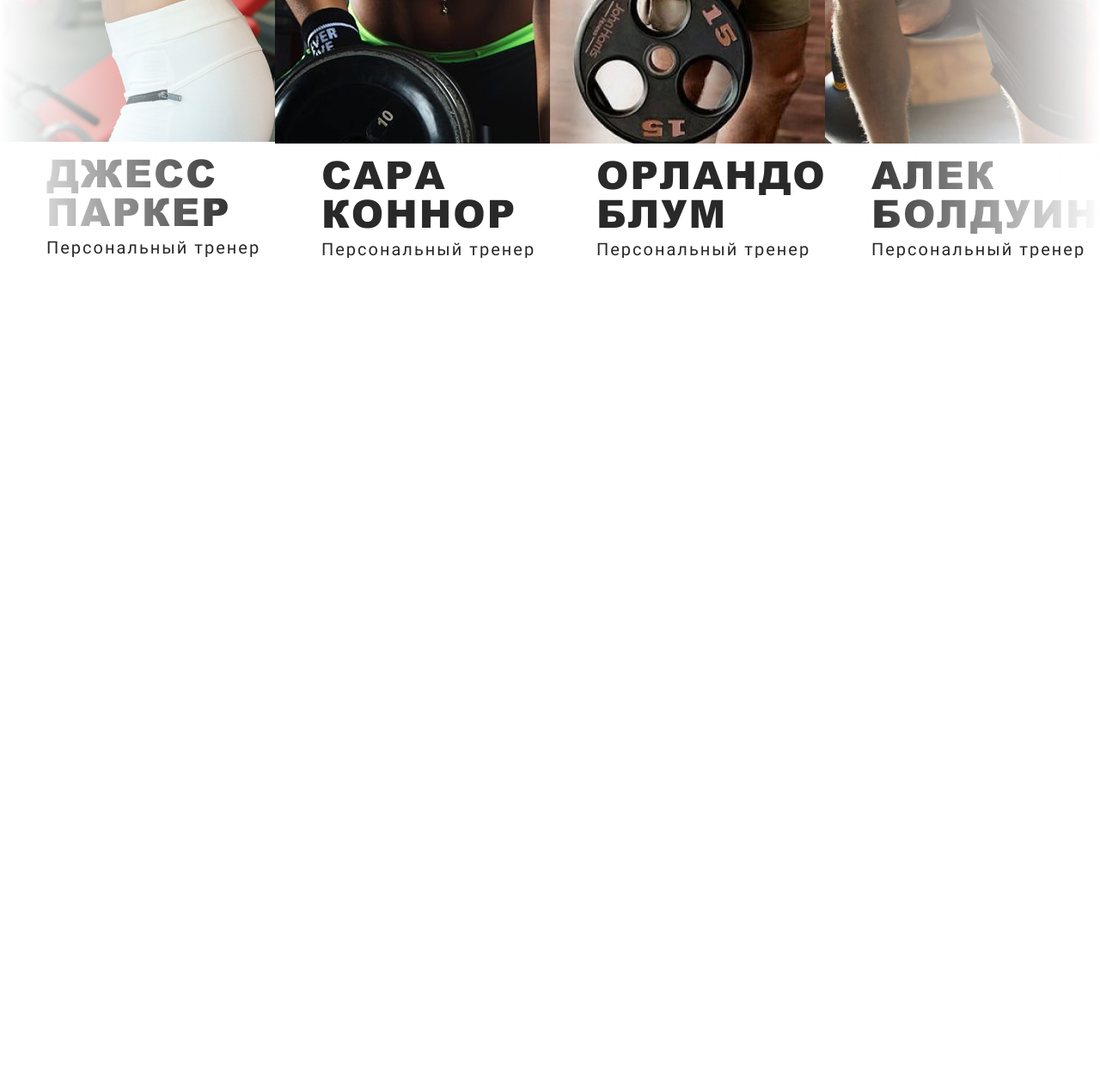
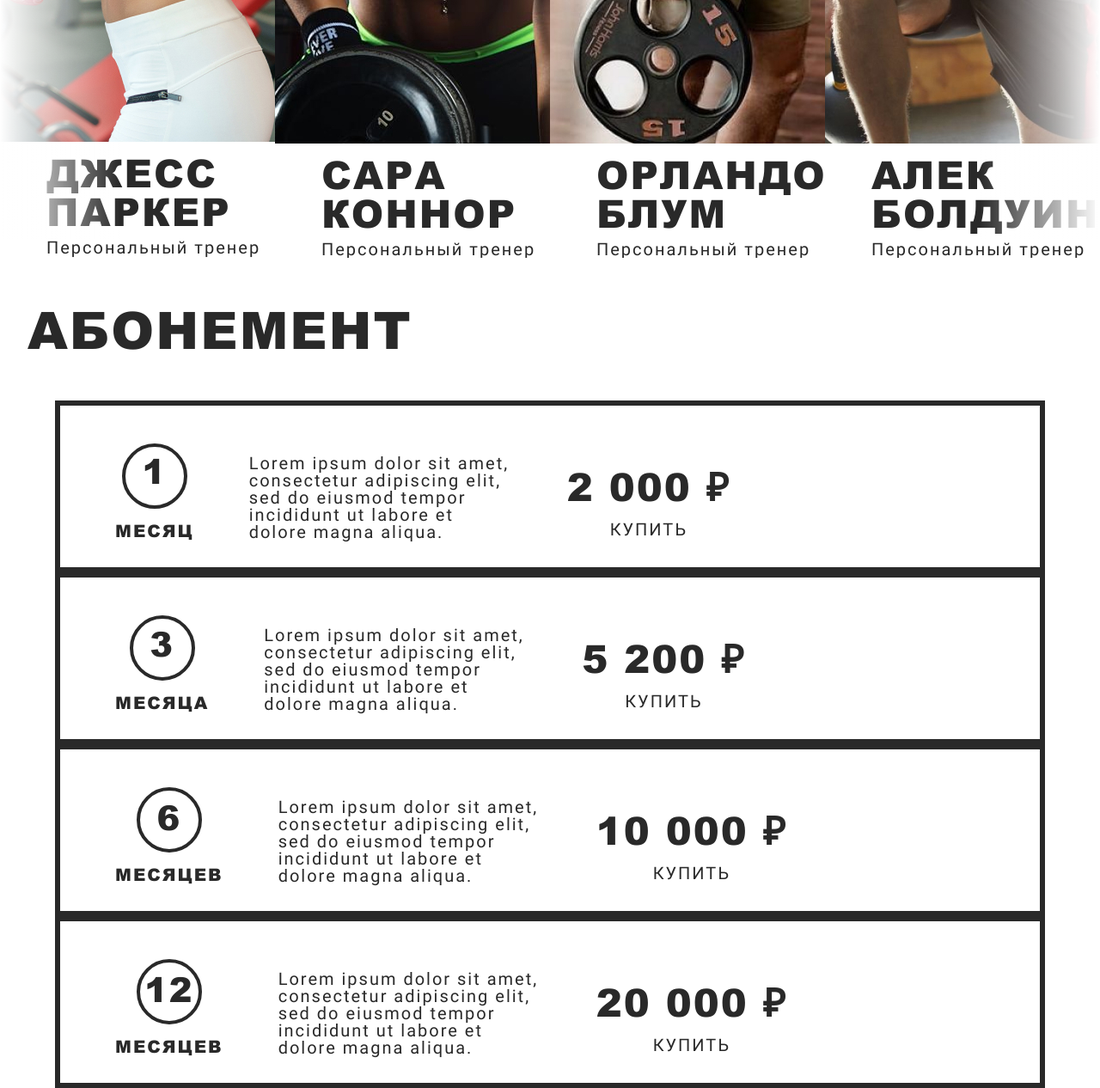
Before and after one commit to Ekaterina-Belkova/fitness-club, a plain HTML site: page index.html in a window 1280 px wide. Shown: the part 4748-6014 px from the top of the page at 86% size. Before the commit the page ends 5048 px from the top, so only its background shows below. Drawn offline with nearby package versions, Linux system fonts and the light colour scheme.

Commit message:
add section price with adaptive

```diff
--- /dev/null
+++ b/css/price.css
@@ -0,0 +1,128 @@
+.price__title {
+  padding-top: 140px;
+  padding-bottom: 81px;
+  font-family: Arial, sans-serif;
+  font-size: 80px;
+  font-weight: 900;
+}
+
+.price__wrapper {
+  display: flex;
+  justify-content: center;
+  flex-direction: row;
+  align-items: center;
+  gap: 40px;
+}
+
+.price__wrapper-card {
+  display: flex;
+  flex-direction: column;
+  align-items: center;
+  gap: 30px;
+  width: 310px;
+  height: 624px;
+  border: 6px solid #292929;
+  padding: 70px 3vh 30px 3vh;
+}
+
+.item-wrap {
+  display: flex;
+  flex-direction: column;
+  align-items: center;
+  gap: 24px;
+}
+
+.price__wrapper-card__number {
+  width: 76px;
+  height: 76px;
+  border-radius: 50px;
+  border: 4px solid #292929;
+  text-align: center;
+  font-family: Arial, sans-serif;
+  font-size: 40px;
+  font-weight: 700;
+  padding-top: 6%;
+}
+
+.price__wrapper-card:hover {
+  transition: 0.5s;
+  height: 686px;
+  border: 6px solid #FF8340;
+}
+
+.price__wrapper-card:hover .price__wrapper-card__number {
+  border: 6px solid #FF8340;
+  color: #FF8340;
+}
+
+.price__wrapper-card__month {
+  font-family: Arial, sans-serif;
+  font-size: 20px;
+  font-weight: 900;
+  padding-bottom: 30px;
+}
+
+.price__wrapper-card__description {
+  font-family: Roboto, sans-serif;
+  font-size: 20px;
+  font-weight: 500;
+  padding-bottom: 30px;
+}
+
+.price__wrapper-card__cost {
+  font-family: Arial, sans-serif;
+  font-size: 45px;
+  font-weight: 900;
+}
+
+.price__wrapper-card__button {
+  font-family: Roboto, sans-serif;
+  font-size: 20px;
+  font-weight: 500;
+}
+
+@media screen and (max-width: 1330px) {
+  .price__title {
+    padding-top: 53px;
+    padding-bottom: 53px;
+    padding-left: 32px;
+    font-size: 60px;
+  }
+
+  .price__wrapper {
+    display: inline;
+  }
+
+  .price__wrapper-card {
+    flex-direction: row;
+    align-items: center;
+    width: 90vw;
+    height: 25vh;
+    margin-left: 5vw;
+    padding-left: 5vw;
+    gap: 5vw;
+  }
+
+  .price__wrapper-card:hover {
+    height: 26vh;
+  }
+
+  .price__wrapper-card:hover .price__wrapper-card__month {
+    color: #FF8340;
+  }
+
+  .item-wrap {
+    display: flex;
+    flex-direction: column;
+    gap: 15px;
+  }
+
+  .price__wrapper-card__number {
+    padding-top: 8%;
+  }
+
+  .price__wrapper-card__description {
+    width: 306px;
+    height: 115px;
+  }
+}
--- a/css/slider.css
+++ b/css/slider.css
@@ -4,7 +4,7 @@
 }
 
 .slider-title {
-  padding: 140px 0 124px 5vw;
+  padding: 140px 0 124px 15vw;
   font-family: Arial, sans-serif;
   font-size: 80px;
   font-weight: 900;
@@ -26,10 +26,9 @@
   font-weight: 500;
 }
 
-
 .swiper-button-next {
   height: 100%;
-  width: 280px;
+  width: 140px;
   right: 0;
   top: 0;
   color: #FF8340;
@@ -38,9 +37,36 @@
 
 .swiper-button-prev {
   height: 100%;
-  width: 280px;
+  width: 140px;
   left: 0;
   top: 0;
   color: #FF8340;
   background: linear-gradient(90deg, #FFFFFF 0%, rgba(41, 41, 41, 0) 100%);
 }
+
+@media screen and (max-width: 1000px) {
+  .slider-title {
+    display: none;
+  }
+
+  .swiper-slide {
+  filter: grayscale(2);
+  padding-top: 30px;
+  }
+
+  .swiper-slide-next {
+    filter: none;
+  }
+
+  .swiper-slide__name {
+    font-size: 37px;
+  }
+
+  .swiper-slide__description {
+    font-size: 16px;
+  }
+
+  .swiper-button-next, .swiper-button-prev {
+    display: none;
+  }
+}
--- a/css/style.css
+++ b/css/style.css
@@ -8,3 +8,5 @@
 @import url('./feedback.css');
 @import url('./system.css');
 @import url('./slider.css');
+@import url('./price.css');
+@import url('./map.css');
--- a/index.html
+++ b/index.html
@@ -296,5 +296,107 @@
 
   <script src="https://cdn.jsdelivr.net/npm/swiper@11/swiper-bundle.min.js"></script>
   <script src="./scripts/slider.js"></script>
+
+  <section class="price container">
+    <h2 class="price__title">
+      АБОНЕМЕНТ
+    </h2>
+
+    <div class="price__wrapper">
+      <div class="price__wrapper-card">
+        <div class="item-wrap">
+            <div class="price__wrapper-card__number">
+              1
+            </div>
+            <p class="price__wrapper-card__month">
+              МЕСЯЦ
+            </p>
+        </div>
+        <p class="price__wrapper-card__description">
+          Lorem ipsum dolor sit amet, consectetur adipiscing elit, sed do eiusmod tempor incididunt ut labore et dolore magna aliqua.
+        </p>
+        <div class="item-wrap">
+          <p class="price__wrapper-card__cost">
+            2 000 ₽
+          </p>
+          <button class="price__wrapper-card__button">
+            КУПИТЬ
+          </button>
+        </div>
+      </div>
+
+      <div class="price__wrapper-card">
+        <div class="item-wrap">
+          <div class="price__wrapper-card__number">
+            3
+          </div>
+          <p class="price__wrapper-card__month">
+            МЕСЯЦА
+          </p>
+        </div>
+        <p class="price__wrapper-card__description">
+          Lorem ipsum dolor sit amet, consectetur adipiscing elit, sed do eiusmod tempor incididunt ut labore et dolore magna aliqua.
+        </p>
+        <div class="item-wrap">
+          <p class="price__wrapper-card__cost">
+            5 200 ₽
+          </p>
+          <button class="price__wrapper-card__button">
+            КУПИТЬ
+          </button>
+        </div>
+      </div>
+
+      <div class="price__wrapper-card">
+        <div class="item-wrap">
+          <div class="price__wrapper-card__number">
+            6
+          </div>
+          <p class="price__wrapper-card__month">
+            МЕСЯЦЕВ
+          </p>
+        </div>
+        <p class="price__wrapper-card__description">
+          Lorem ipsum dolor sit amet, consectetur adipiscing elit, sed do eiusmod tempor incididunt ut labore et dolore magna aliqua.
+        </p>
+        <div class="item-wrap">
+          <p class="price__wrapper-card__cost">
+            10 000 ₽
+          </p>
+          <button class="price__wrapper-card__button">
+            КУПИТЬ
+          </button>
+        </div>
+      </div>
+
+      <div class="price__wrapper-card">
+        <div class="item-wrap">
+          <div class="price__wrapper-card__number">
+            12
+          </div>
+          <p class="price__wrapper-card__month">
+            МЕСЯЦЕВ
+          </p>
+        </div>
+        <p class="price__wrapper-card__description">
+          Lorem ipsum dolor sit amet, consectetur adipiscing elit, sed do eiusmod tempor incididunt ut labore et dolore magna aliqua.
+        </p>
+        <div class="item-wrap">
+          <p class="price__wrapper-card__cost">
+            20 000 ₽
+          </p>
+          <button class="price__wrapper-card__button">
+            КУПИТЬ
+          </button>
+        </div>
+      </div>
+    </div>
+  </section>
+
+  <!-- <section class="map">
+    <h2 class="map__title">
+      ДОБРО ПОЖАЛОВАТЬ!
+    </h2>
+  </section> -->
 </body>
 </html>
```
Also changed, not shown: css/map.css (added).
